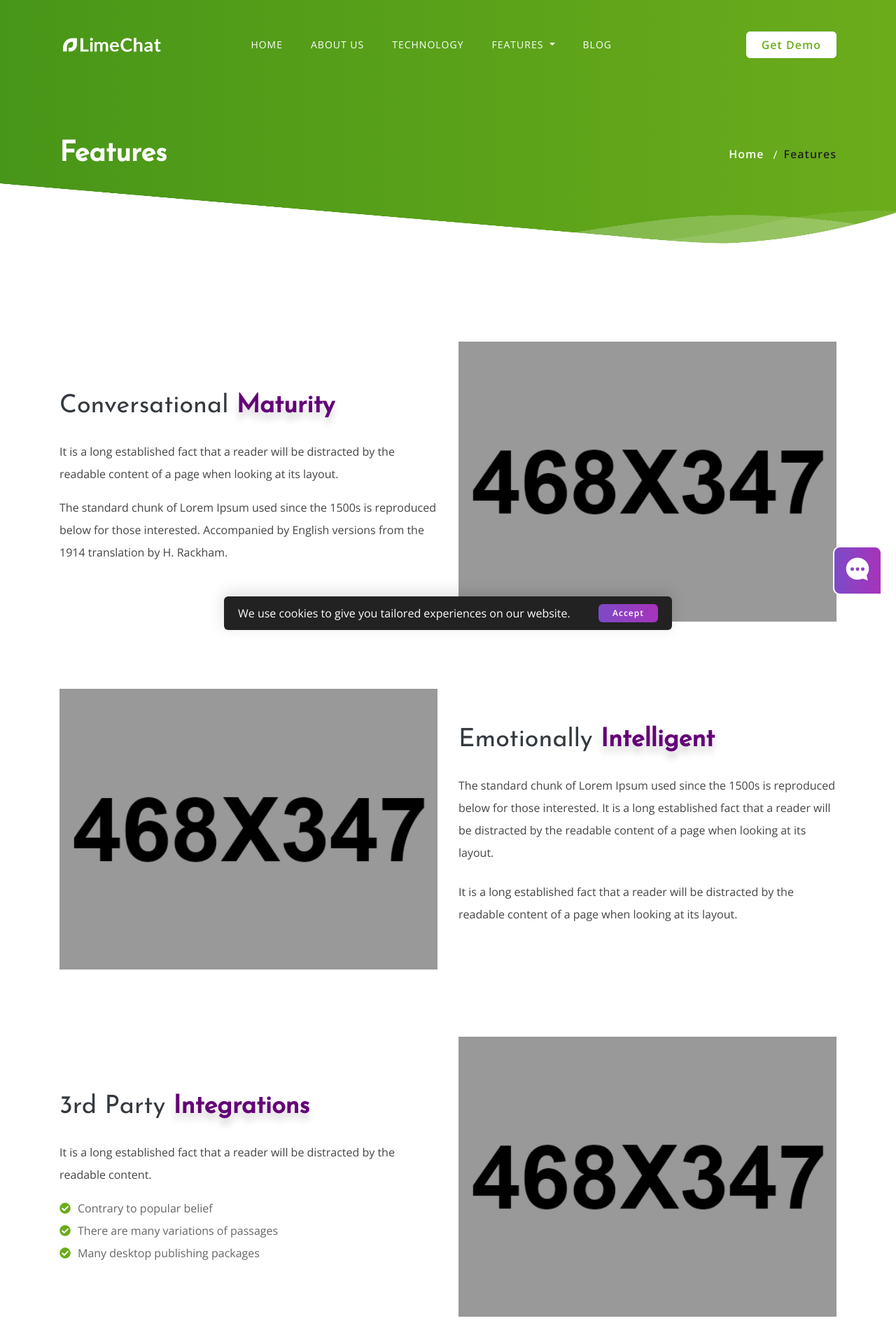
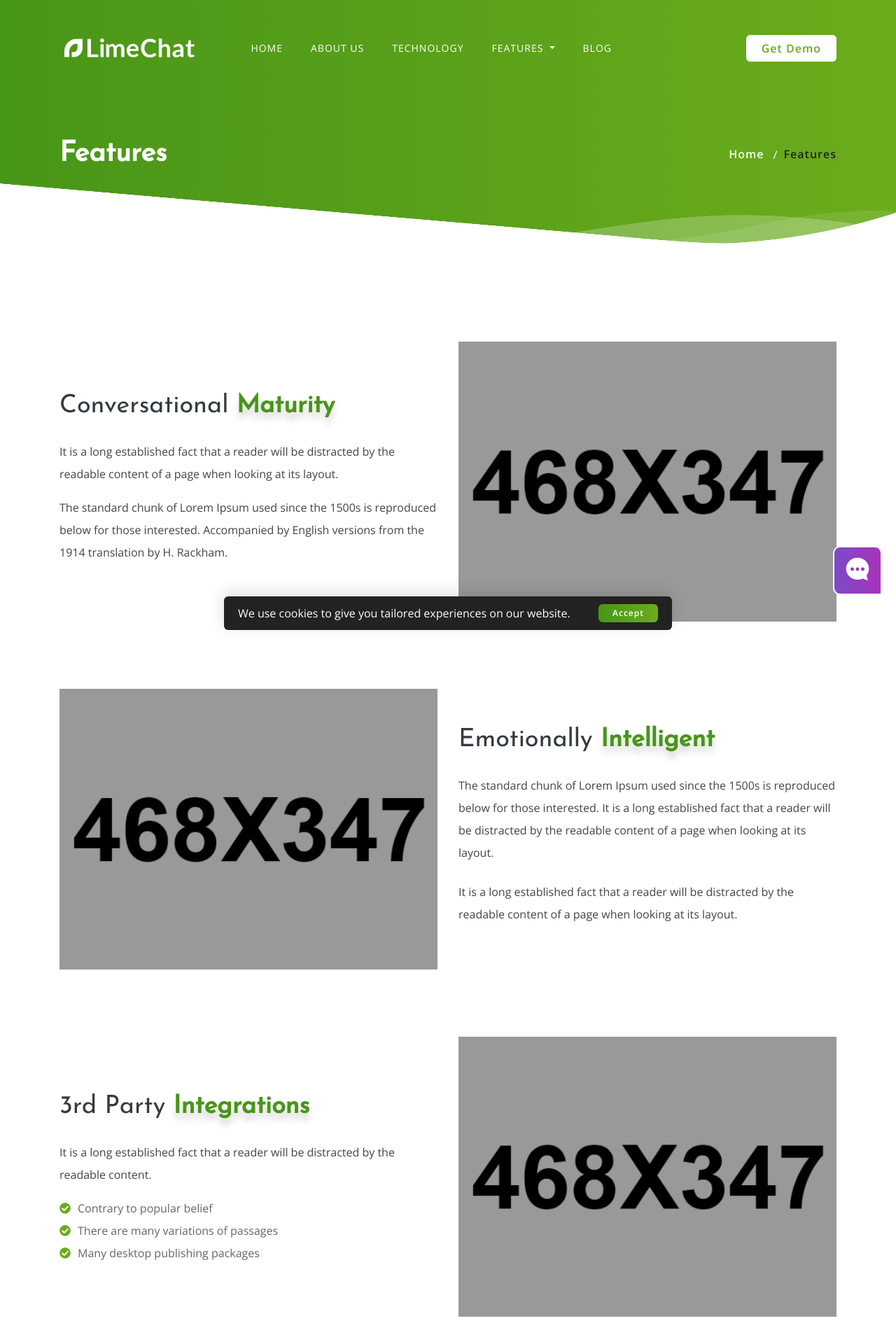
Before and after one commit to Limechat/Website, a Jekyll site: the page built from features.html, in a window 1280 px wide. Shown: the top 1920 px of the page at 70% size. Built offline with Jekyll 4.4.1, drawn with Linux system fonts in a browser that asks for light colours; some web fonts are replaced; some of the changed text lies outside the part shown.

Commit message:
Added channel and integrations

```diff
--- a/_includes/footer.html
+++ b/_includes/footer.html
@@ -42,7 +42,7 @@
                <br>
                <br>
                <div class="col-sm-12 text-center text-bold">
-                  An Artificial Intelligence Company @CopyRight 2020, Limechat
+                  An Artificial Intelligence Company &emsp; @ CopyRight 2020, Limechat
                </div>
                <div class="col-sm-12 text-center">
                   <a href="privacy-policy.html">Privacy Policy</a>
--- a/css/test.css
+++ b/css/test.css
@@ -52,11 +52,11 @@
   top: 40px; }
 
 header .logo {
+  width: 200px;
+  display: block; }
+
+header .logo-stiky {
   width: 150px;
-  display: block; }
-
-header .logo-stiky {
-  width: 100px;
   display: none; }
 
 header .navbar-light .navbar-nav .nav-item {
--- a/css/test.scss
+++ b/css/test.scss
@@ -64,8 +64,8 @@
 1 Header
 -----------------------------------------------------------------------*/
 header { z-index: 999; -webkit-transition: all 0.3s ease-out 0s; -moz-transition: all 0.3s ease-out 0s; -ms-transition: all 0.3s ease-out 0s; -o-transition: all 0.3s ease-out 0s; transition: all 0.3s ease-out 0s; position: absolute; left: 0; width: 100%; top: 40px; }
-header .logo { width: 150px; display: block; }
-header .logo-stiky { width: 100px; display: none; }
+header .logo { width: 200px; display: block; }
+header .logo-stiky { width: 150px; display: none; }
 header .navbar-light .navbar-nav .nav-item { margin: 0 20px; }
 header .navbar-light .navbar-nav .nav-link { font-size: 14px; font-weight: 400; color: $white; text-transform: uppercase; letter-spacing: 1px; padding-top: 8px; padding-bottom: 0; }
 header .navbar-brand { padding-top: 0; padding-bottom: 0; }
--- a/css/typography.css
+++ b/css/typography.css
@@ -36,14 +36,14 @@
 /*---------------------------------------------------------------------
 3 General
 -----------------------------------------------------------------------*/
-*::-moz-selection { background: #a733bb; color: #ffffff; text-shadow: none; }
-::-moz-selection { background: #a733bb; color: #ffffff; text-shadow: none; }
-::selection { background: #a733bb; color: #ffffff; text-shadow: none; }
+*::-moz-selection { background: #6BAC1B; color: #ffffff; text-shadow: none; }
+::-moz-selection { background: #6BAC1B; color: #ffffff; text-shadow: none; }
+::selection { background: #6BAC1B; color: #ffffff; text-shadow: none; }
 body { font-family: 'Open Sans', sans-serif; font-weight: normal; font-style: normal; font-size: 16px; line-height: 2em; color: #444444; }
 a, .btn, .button { -webkit-transition: all 0.3s ease-out 0s; -moz-transition: all 0.3s ease-out 0s; -ms-transition: all 0.3s ease-out 0s; -o-transition: all 0.3s ease-out 0s; transition: all 0.3s ease-out 0s; }
 a:focus { text-decoration: none !important; }
-a:focus, a:hover { color: #a733bb; text-decoration: none !important; }
-a, button { outline: medium none !important; color: #a733bb; }
+a:focus, a:hover { color: #6BAC1B; text-decoration: none !important; }
+a, button { outline: medium none !important; color: #6BAC1B; }
 .uppercase { text-transform: uppercase; }
 h1, h2, h3, h4, h5, h6 { margin-top: 0px; color: #222222;  font-family: 'Josefin Sans', sans-serif;}
 h1 a, h2 a, h3 a, h4 a, h5 a, h6 a { color: inherit; }
@@ -59,7 +59,7 @@
 -----------------------------------------------------------------------*/
 .form-control, textarea { border: 2px solid #dddddd; outline: none; box-shadow: inherit !important; }
 textarea { padding: 10px 0 0 10px; border-radius: .25rem; }
-.form-control:hover, .form-control:focus, textarea:focus, textarea:hover { border: 2px solid #a733bb; }
+.form-control:hover, .form-control:focus, textarea:focus, textarea:hover { border: 2px solid #6BAC1B; }
 /*---------------------------------------------------------------------
 5 Text color
 -----------------------------------------------------------------------*/
@@ -69,22 +69,22 @@
 6 Title
 -----------------------------------------------------------------------*/
 .title-box .title { font-weight: 600; letter-spacing: 2px; position: relative; z-index: -1; }
-.title-box span { text-shadow: 0 10px 10px rgba(0, 0, 0, .15); font-weight: 800; color: #640178; }
+.title-box span { text-shadow: 0 10px 10px rgba(0, 0, 0, .15); font-weight: 800; color: #489618; }
 .title-box p {font-size: 17px; line-height: 2em; }
 /*---------------------------------------------------------------------
 7 Button
 -----------------------------------------------------------------------*/
-.button { background: #7d4ac7; /* Old browsers */ background: -moz-linear-gradient(left, #7d4ac7 0%, #a733bb 100%); /* FF3.6-15 */ background: -webkit-linear-gradient(left, #7d4ac7 0%, #a733bb 100%); /* Chrome10-25,Safari5.1-6 */ background: linear-gradient(to right, #7d4ac7 0%, #a733bb 100%); /* W3C, IE10+, FF16+, Chrome26+, Opera12+, Safari7+ */ filter: progid:DXImageTransform.Microsoft.gradient(startColorstr='#7d4ac7', endColorstr='#a733bb', GradientType=1); /* IE6-9 */ color: #ffffff; padding: 15px 30px; display: inline-block; text-decoration: none !important; font-size: 16px; line-height: 16px; font-weight: 600; border-radius: 6px; letter-spacing: 1px; }
-.button:hover, .button:focus { color: #ffffff; background: #a733bb; /* Old browsers */ background: -moz-linear-gradient(left, #a733bb 0%, #7d4ac7 100%); /* FF3.6-15 */ background: -webkit-linear-gradient(left, #a733bb 0%, #7d4ac7 100%); /* Chrome10-25,Safari5.1-6 */ background: linear-gradient(to right, #a733bb 0%, #7d4ac7 100%); /* W3C, IE10+, FF16+, Chrome26+, Opera12+, Safari7+ */ filter: progid:DXImageTransform.Microsoft.gradient(startColorstr='#a733bb', endColorstr='#7d4ac7', GradientType=1); /* IE6-9 */ }
-.read-more { color: #7d4ac7; font-weight: 800; letter-spacing: 1px; position: relative; }
-.read-more:hover { color: #a733bb; }
+.button { background: #489618; /* Old browsers */ background: -moz-linear-gradient(left, #489618 0%, #6BAC1B 100%); /* FF3.6-15 */ background: -webkit-linear-gradient(left, #489618 0%, #6BAC1B 100%); /* Chrome10-25,Safari5.1-6 */ background: linear-gradient(to right, #489618 0%, #6BAC1B 100%); /* W3C, IE10+, FF16+, Chrome26+, Opera12+, Safari7+ */ filter: progid:DXImageTransform.Microsoft.gradient(startColorstr='#489618', endColorstr='#6BAC1B', GradientType=1); /* IE6-9 */ color: #ffffff; padding: 15px 30px; display: inline-block; text-decoration: none !important; font-size: 16px; line-height: 16px; font-weight: 600; border-radius: 6px; letter-spacing: 1px; }
+.button:hover, .button:focus { color: #ffffff; background: #6BAC1B; /* Old browsers */ background: -moz-linear-gradient(left, #6BAC1B 0%, #489618 100%); /* FF3.6-15 */ background: -webkit-linear-gradient(left, #6BAC1B 0%, #489618 100%); /* Chrome10-25,Safari5.1-6 */ background: linear-gradient(to right, #6BAC1B 0%, #489618 100%); /* W3C, IE10+, FF16+, Chrome26+, Opera12+, Safari7+ */ filter: progid:DXImageTransform.Microsoft.gradient(startColorstr='#6BAC1B', endColorstr='#489618', GradientType=1); /* IE6-9 */ }
+.read-more { color: #489618; font-weight: 800; letter-spacing: 1px; position: relative; }
+.read-more:hover { color: #6BAC1B; }
 .read-more:before { position: absolute; content: "\f3d1"; letter-spacing: 0; right: -14px; font-size: 20px; font-family: "Ionicons"; bottom: -7px; }
 /*---------------------------------------------------------------------
 8 Background  color
 -----------------------------------------------------------------------*/
 .white-bg { background: #ffffff; }
 .gray-bg { background: #FAFAFA; }
-.main-bg { background: #a733bb; }
+.main-bg { background: #6BAC1B; }
 .black-bg { background: #828286; }
 /*************************
 9 BG - Images
@@ -106,10 +106,10 @@
 /*---------------------------------------------------------------------
 10 Back to Top
 -----------------------------------------------------------------------*/
-#back-to-top .top { z-index: 999; position: absolute; margin: 0px; color: #ffffff; background: #7d4ac7; background: -moz-linear-gradient(left, #7d4ac7 0%, #a733bb 100%); background: -webkit-linear-gradient(left, #7d4ac7 0%, #a733bb 100%); background: linear-gradient(to right, #7d4ac7 0%, #a733bb 100%); filter: progid:DXImageTransform.Microsoft.gradient(startColorstr='#7d4ac7', endColorstr='#a733bb', GradientType=1); bottom: 0; right: 20px; z-index: 9; width: 50px; height: 40px; text-align: center; line-height: 40px; border-radius: 6px 6px 0 0; overflow: hidden; }
+#back-to-top .top { z-index: 999; position: absolute; margin: 0px; color: #ffffff; background: #489618; background: -moz-linear-gradient(left, #489618 0%, #6BAC1B 100%); background: -webkit-linear-gradient(left, #489618 0%, #6BAC1B 100%); background: linear-gradient(to right, #489618 0%, #6BAC1B 100%); filter: progid:DXImageTransform.Microsoft.gradient(startColorstr='#489618', endColorstr='#6BAC1B', GradientType=1); bottom: 0; right: 20px; z-index: 9; width: 50px; height: 40px; text-align: center; line-height: 40px; border-radius: 6px 6px 0 0; overflow: hidden; }
 #back-to-top .top i { font-size: 30px; position: absolute; left: 20px; top: 10px; -webkit-transition: all 0.3s ease-out 0s; -moz-transition: all 0.3s ease-out 0s; -ms-transition: all 0.3s ease-out 0s; -o-transition: all 0.3s ease-out 0s; transition: all 0.3s ease-out 0s; }
 #back-to-top:hover .top i { top: 0; }
-#back-to-top .top:hover { background: #a733bb; background: -moz-linear-gradient(left, #a733bb 0%, #7d4ac7 100%); background: -webkit-linear-gradient(left, #a733bb 0%, #7d4ac7 100%); background: linear-gradient(to right, #a733bb 0%, #7d4ac7 100%); filter: progid:DXImageTransform.Microsoft.gradient(startColorstr='#a733bb', endColorstr='#7d4ac7', GradientType=1); color: #fff; -webkit-box-shadow: 0px 0px 30px 0px rgba(34, 34, 34, 0.1); -moz-box-shadow: 0px 0px 30px 0px rgba(34, 34, 34, 0.1); box-shadow: 0px 0px 30px 0px rgba(34, 34, 34, 0.1); }
+#back-to-top .top:hover { background: #6BAC1B; background: -moz-linear-gradient(left, #6BAC1B 0%, #489618 100%); background: -webkit-linear-gradient(left, #6BAC1B 0%, #489618 100%); background: linear-gradient(to right, #6BAC1B 0%, #489618 100%); filter: progid:DXImageTransform.Microsoft.gradient(startColorstr='#6BAC1B', endColorstr='#489618', GradientType=1); color: #fff; -webkit-box-shadow: 0px 0px 30px 0px rgba(34, 34, 34, 0.1); -moz-box-shadow: 0px 0px 30px 0px rgba(34, 34, 34, 0.1); box-shadow: 0px 0px 30px 0px rgba(34, 34, 34, 0.1); }
 /*---------------------------------------------------------------------
 11 Loader
 -----------------------------------------------------------------------*/
@@ -118,7 +118,7 @@
 /*---------------------------------------------------------------------
 12 Form
 -----------------------------------------------------------------------*/
-form { padding: 30px 30px; background-position: left center; background-attachment: fixed; background-repeat: repeat; border: 2px solid #a733bb; border-radius: 6px; }
+form { padding: 30px 30px; background-position: left center; background-attachment: fixed; background-repeat: repeat; border: 2px solid #6BAC1B; border-radius: 6px; }
 form .form-control { height: 45px; }
 form label { font-weight: 600; }
 form .link { color: #222222; font-weight: 600; }
--- a/features.html
+++ b/features.html
@@ -83,6 +83,30 @@
                      <img class="img-fluid top-img1 w-100" src="images/works/screen-1.png" alt="image">
                   </div>
                </div>
+               <div class="row justify-content-md-center">
+                  <div class="col-lg-8 col-sm-12 text-center mt-5">
+                     <div class="title-box">
+                        <h2 class="title text-dark">We connect with your <span>Favorite Channels</span></h2>
+                     </div>
+                  </div>
+               </div>
+               <div class="row justify-content-md-center">
+                  <div class="col-lg-12 col-md-12 mt-5 mb-5">
+                     <img class="img-fluid top-img1 w-50" src="images/works/channels.png" alt="image">
+                  </div>
+               </div>
+               <div class="row justify-content-md-center">
+                  <div class="col-lg-8 col-sm-12 text-center mt-5">
+                     <div class="title-box">
+                        <h2 class="title text-dark">We integrate with <span>Everyone</span></h2>
+                     </div>
+                  </div>
+               </div>
+               <div class="row justify-content-md-center">
+                  <div class="col-lg-12 col-md-12 mt-5">
+                     <img class="img-fluid top-img1 w-75" src="images/works/integrations.png" alt="image">
+                  </div>
+               </div>
             </div>
          </section>
          <!--=================================
```
Also changed, not shown: images/works/channels.png (added), images/works/integrations.png (added), images/works/work-bg.png, images/works/works-img1.png.
